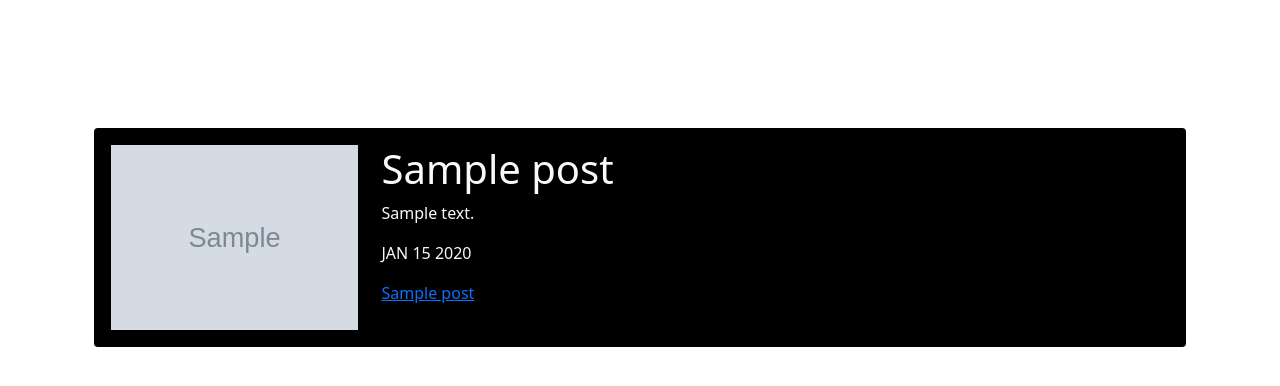
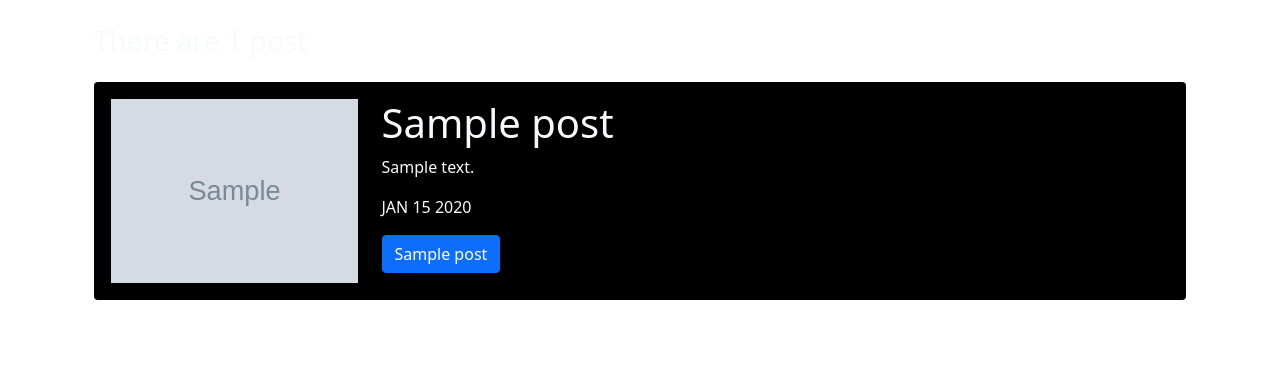
Before and after one commit to MacDaniel93/Porfolio, a Django app: page /blog/ in a window 1280 px wide. Shown: the top 386 px of the page. Run offline with Django 3.2, Linux system fonts and the light colour scheme; tables that the repository leaves empty hold one stand-in row (values such as "Sample post"); grey boxes marked "Sample" are stand-in pictures.

Commit message:
Update blog.html

```diff
--- a/blog/templates/blog.html
+++ b/blog/templates/blog.html
@@ -1,11 +1,10 @@
-
 
 {% extends 'layout.html' %}
 
 {% block content %}
 
-<h1 class="fs-2" style="color: rgb(255, 255, 255);">Noticias</h1>
-<h3 style="color: rgb(255, 255, 255);">Total de Noticias {{total_posts}} post{{total_posts|pluralize}}</h3>
+
+<h3>There are {{total_posts}} post{{total_posts|pluralize}}</h3>
 
 {% for post in posts %}
 
@@ -24,7 +23,8 @@
         <p>{{post.description|striptags|truncatechars:100}}</p>
         <p>{{post.date|date:'M d Y'|upper}}</p>
 
-        <a href="{% url 'blog:post_detail' post.id %}">{{post.title}}</a>
+        <a href="{% url 'blog:post_detail' post.id %}"class="btn btn-primary"
+        >{{post.title}}</a>
       </div>
     </div>
   </div>
```
